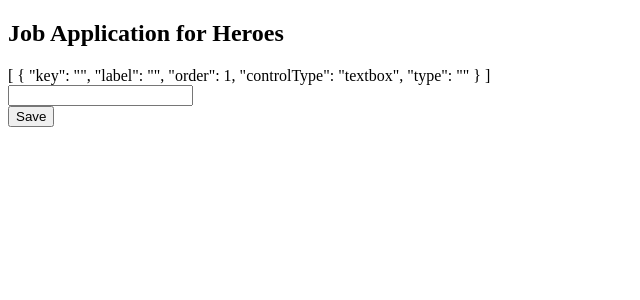
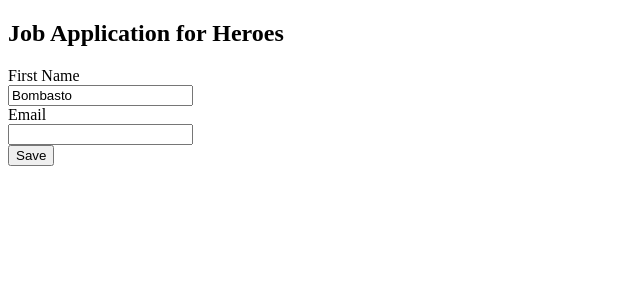
Before and after one commit to noblica/dynamic-forms, an Angular app: page / in a window 1280 px wide. Shown: the top 300 px of the page, without its empty margins (0-640 px from the left). Built offline with nearby package versions, Linux system fonts and the light colour scheme; data requests are answered from the project's data file.

Commit message:
Added fetching via json-server.

```diff
--- a/src/app/app.component.html
+++ b/src/app/app.component.html
@@ -1,6 +1,5 @@
 <div>
     <h2>Job Application for Heroes</h2>
-    {{questions | async | json}}
     <app-dynamic-form *ngIf="questions"
                       [questions]="questions | async"></app-dynamic-form>
 </div>
--- a/src/app/app.component.ts
+++ b/src/app/app.component.ts
@@ -1,7 +1,10 @@
-import { Component } from '@angular/core';
+import {
+    Component,
+    OnInit
+} from '@angular/core';
 import { QuestionService } from './question.service';
 import { Observable } from 'rxjs/Observable';
-
+import 'rxjs/add/operator/startWith';
 
 @Component({
   selector: 'app-root',
@@ -9,10 +12,12 @@ import { Observable } from 'rxjs/Observable';
   styleUrls: ['./app.component.css'],
     providers: [QuestionService]
 })
-export class AppComponent {
+export class AppComponent implements OnInit {
   questions: Observable<any[]>;
 
-  constructor(service: QuestionService) {
-      this.questions = service.getQuestions();
+  constructor(private service: QuestionService) { }
+
+  ngOnInit() {
+      this.questions = this.service.getQuestions().startWith([]);
   }
 }
--- a/src/app/dynamic-form/dynamic-form.component.ts
+++ b/src/app/dynamic-form/dynamic-form.component.ts
@@ -26,7 +26,7 @@ export class DynamicFormComponent implements OnChanges {
     }
 
     ngOnChanges() {
-        this.form = this.qcs.toFormGroup(this.questions || []);
+        this.form = this.qcs.toFormGroup(this.questions);
     }
 
     // ngOnInit() {
--- a/src/app/question.service.ts
+++ b/src/app/question.service.ts
@@ -13,10 +13,11 @@ export class QuestionService {
     getQuestions() {
 
         return this.http
-            .get('http://localhost:3000/questions')
-            .map(result => {
-                return Array(result).map(question => new TextboxQuestion(question));
-            });
+            .get<any[]>('http://localhost:3000/questions')
+            .map(result => result.map(question => new TextboxQuestion(question)));
+            // .map(result => {
+            //     return Array(result).map(question => new TextboxQuestion(question));
+            // });
 
         // const questions: QuestionBase<any>[] = [
         //
```
